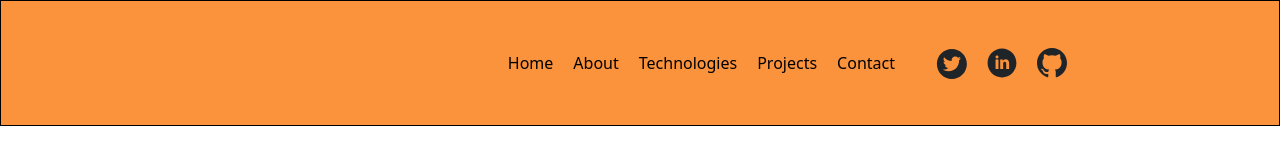
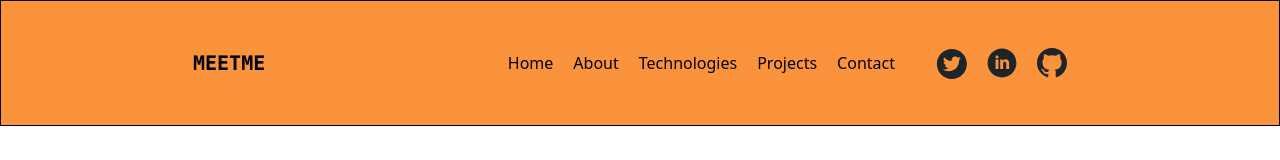
Before and after one commit to lollytech/New-Portfolio, a React (Create React App) app: page / in a window 1280 px wide. Shown: the top 160 px of the page. Built offline with nearby package versions, Linux system fonts and the light colour scheme.

Commit message:
Update Header.js

```diff
--- a/src/Components/Header.js
+++ b/src/Components/Header.js
@@ -13,7 +13,7 @@ function Header() {
     <header className="container mx-auto md:flex justify-between py-2 max-width bg-orange-400 border-black border outline-black">
       <div className="flex justify-between items-center py-2 md:py-10">
         <NavLink to="/">
-          <h1 className=" text-xl bg-clip-text font-mono font-extrabold text-black text-transparent">MEETME</h1>
+          <h1 className=" text-xl bg-clip-text font-mono font-extrabold text-black">MEETME</h1>
         </NavLink>
 
         <div onClick={toggleClass} className="cursor-pointer">
```
